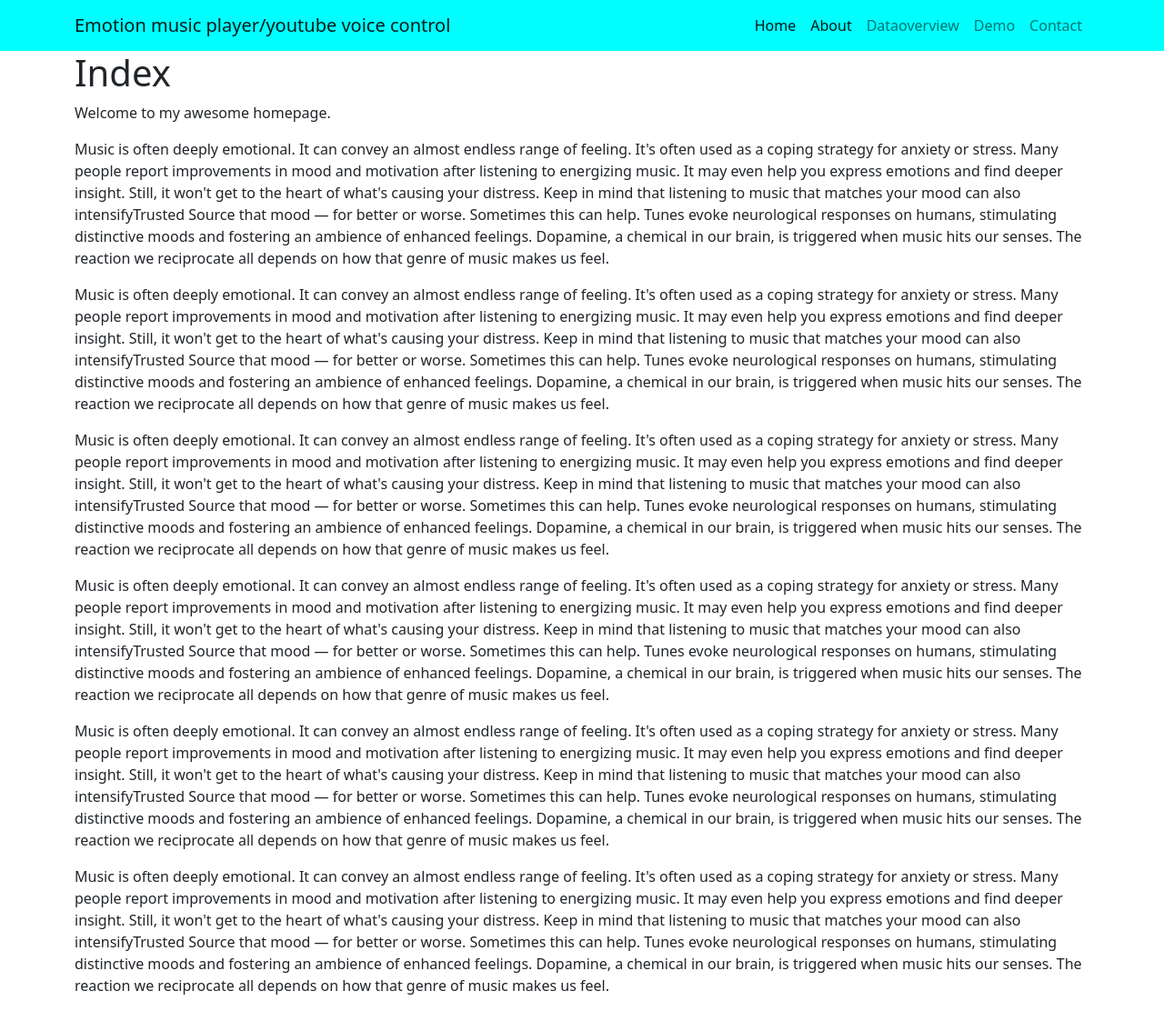
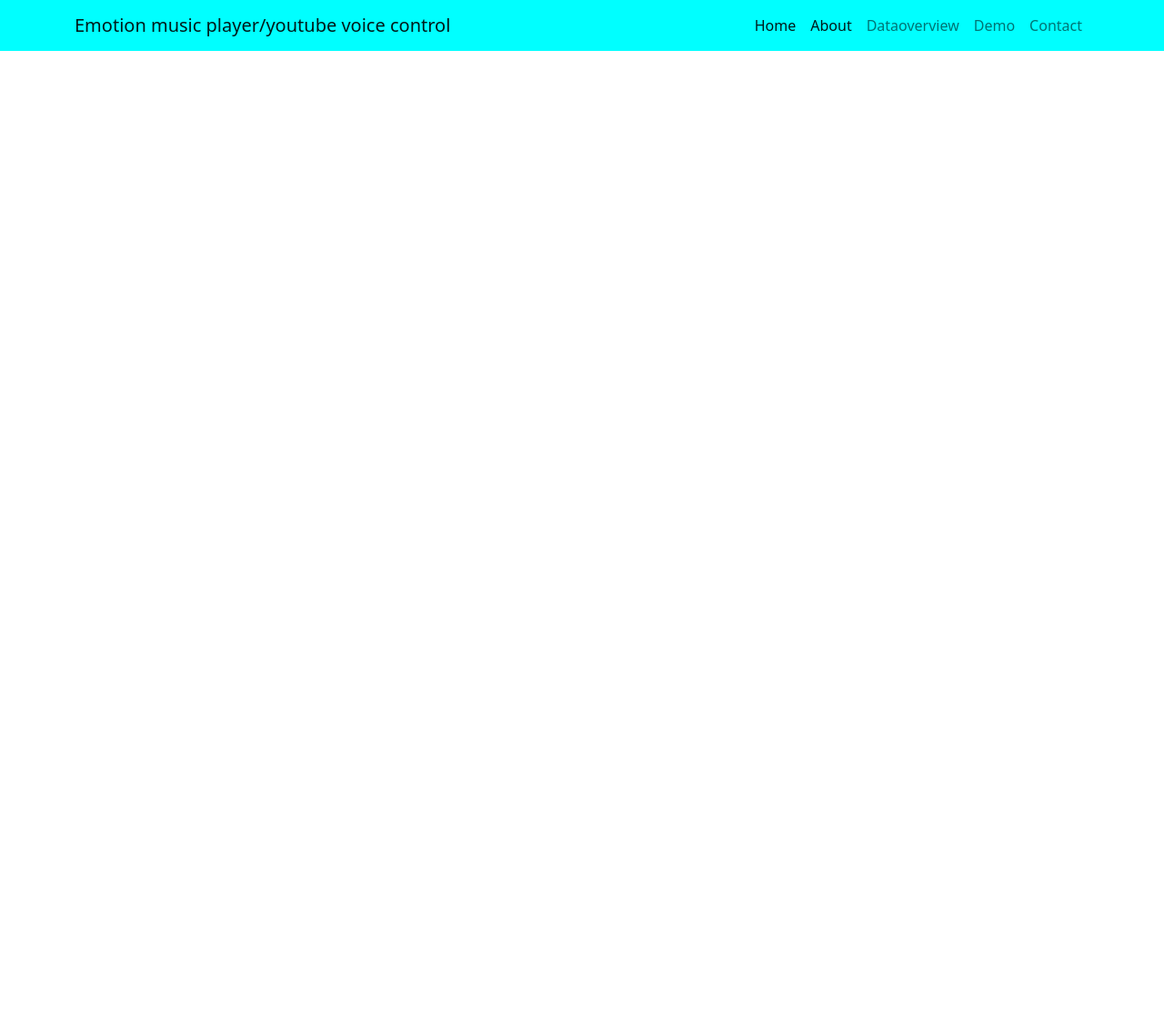
Before and after one commit to EuniceOyeniyi/Project, a Flask app: page / in a window 1280 px wide. Shown: the whole page at 91% size. After the commit the page ends 56 px from the top, so only its background shows below. Run offline with Flask 2, Linux system fonts and the light colour scheme.

```diff
--- a/flask_blog/templates/home.html
+++ b/flask_blog/templates/home.html
@@ -2,8 +2,8 @@
 {% block title %}Home page{% endblock %}
 
 {% block content %}
-    <h1>Index</h1>
-    <p class="important">
+    <!-- <h1>Index</h1> -->
+    <!-- <p class="important">
       Welcome to my awesome homepage.
     </p>
     <p>
@@ -13,7 +13,7 @@ Still, it won't get to the heart of what's causing your distress.
       Keep in mind that listening to music that matches your mood can also intensifyTrusted Source that mood — for better or worse. Sometimes this can help.
 
 
-Tunes evoke neurological responses on humans, stimulating distinctive moods and fostering an ambience of enhanced feelings. Dopamine, a chemical in our brain, is triggered when music hits our senses. The reaction we reciprocate all depends on how that genre of music makes us feel.
+      ses on humans, stimulating distinctive moods and fostering an ambience of enhanced feelings. Dopamine, a chemical in our brain, is triggered when music hits our senses. The reaction we reciprocate all depends on how that genre of music makes us feel.
 
     </p>
 
@@ -36,41 +36,10 @@ Still, it won't get to the heart of what's causing your distress.
       Keep in mind that listening to music that matches your mood can also intensifyTrusted Source that mood — for better or worse. Sometimes this can help.
 
 
-Tunes evoke neurological responses on humans, stimulating distinctive moods and fostering an ambience of enhanced feelings. Dopamine, a chemical in our brain, is triggered when music hits our senses. The reaction we reciprocate all depends on how that genre of music makes us feel.
+      imulating distinctive moods and fostering an ambience of enhanced feelings. Dopamine, a chemical in our brain, is triggered when music hits our senses. The reaction we reciprocate all depends on how that genre of music makes us feel.
 
-    </p>
-
-    <p>
-      Music is often deeply emotional. It can convey an almost endless range of feeling.
-It's often used as a coping strategy for anxiety or stress. Many people report improvements in mood and motivation after listening to energizing music. It may even help you express emotions and find deeper insight.
-Still, it won't get to the heart of what's causing your distress.
-Keep in mind that listening to music that matches your mood can also intensifyTrusted Source that mood — for better or worse. Sometimes this can help.
+    </p> -->
 
 
-Tunes evoke neurological responses on humans, stimulating distinctive moods and fostering an ambience of enhanced feelings. Dopamine, a chemical in our brain, is triggered when music hits our senses. The reaction we reciprocate all depends on how that genre of music makes us feel.
-
-    </p>
-
-    <p>
-      Music is often deeply emotional. It can convey an almost endless range of feeling.
-It's often used as a coping strategy for anxiety or stress. Many people report improvements in mood and motivation after listening to energizing music. It may even help you express emotions and find deeper insight.
-Still, it won't get to the heart of what's causing your distress.
-Keep in mind that listening to music that matches your mood can also intensifyTrusted Source that mood — for better or worse. Sometimes this can help.
-
-
-Tunes evoke neurological responses on humans, stimulating distinctive moods and fostering an ambience of enhanced feelings. Dopamine, a chemical in our brain, is triggered when music hits our senses. The reaction we reciprocate all depends on how that genre of music makes us feel.
-
-    </p>
-
-    <p>
-      Music is often deeply emotional. It can convey an almost endless range of feeling.
-It's often used as a coping strategy for anxiety or stress. Many people report improvements in mood and motivation after listening to energizing music. It may even help you express emotions and find deeper insight.
-Still, it won't get to the heart of what's causing your distress.
-Keep in mind that listening to music that matches your mood can also intensifyTrusted Source that mood — for better or worse. Sometimes this can help.
-
-
-Tunes evoke neurological responses on humans, stimulating distinctive moods and fostering an ambience of enhanced feelings. Dopamine, a chemical in our brain, is triggered when music hits our senses. The reaction we reciprocate all depends on how that genre of music makes us feel.
-
-    </p>
 
 {% endblock %}
```
Lines whose indentation alone changed are shown as unchanged.
